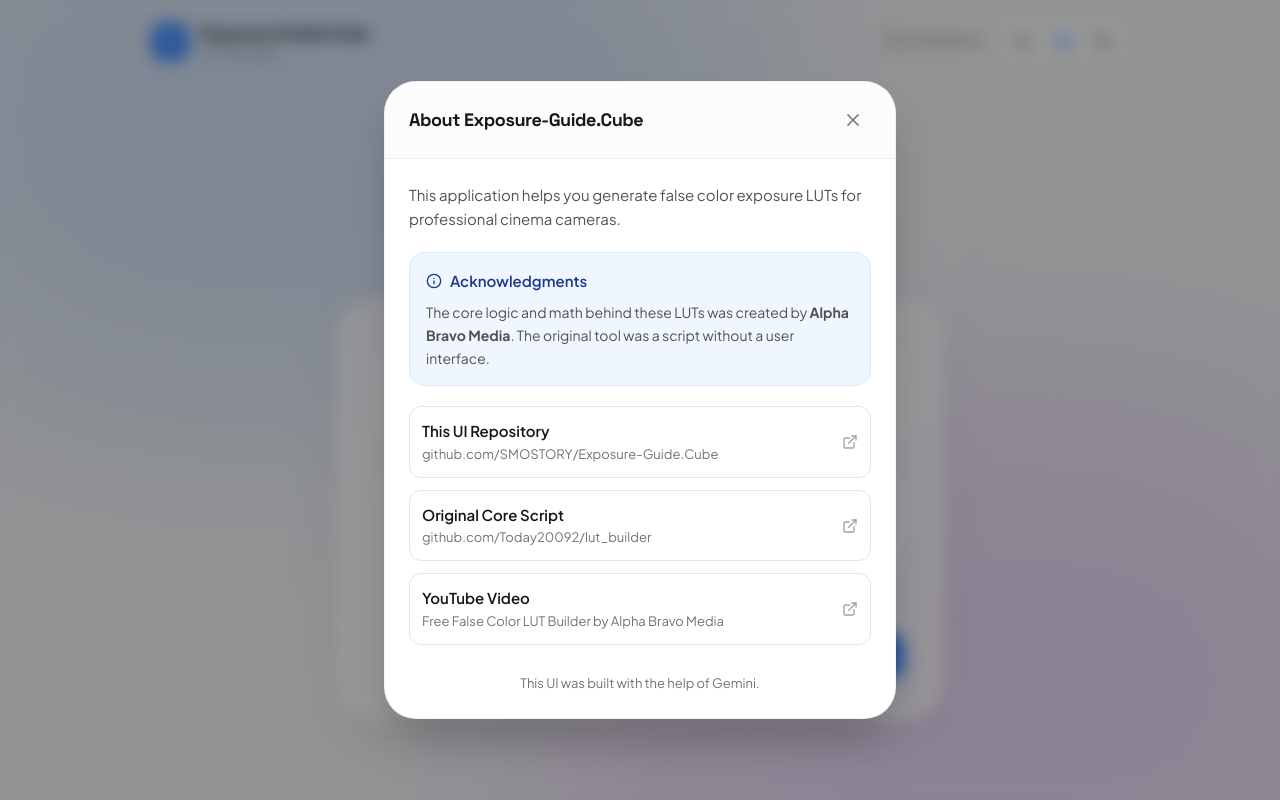
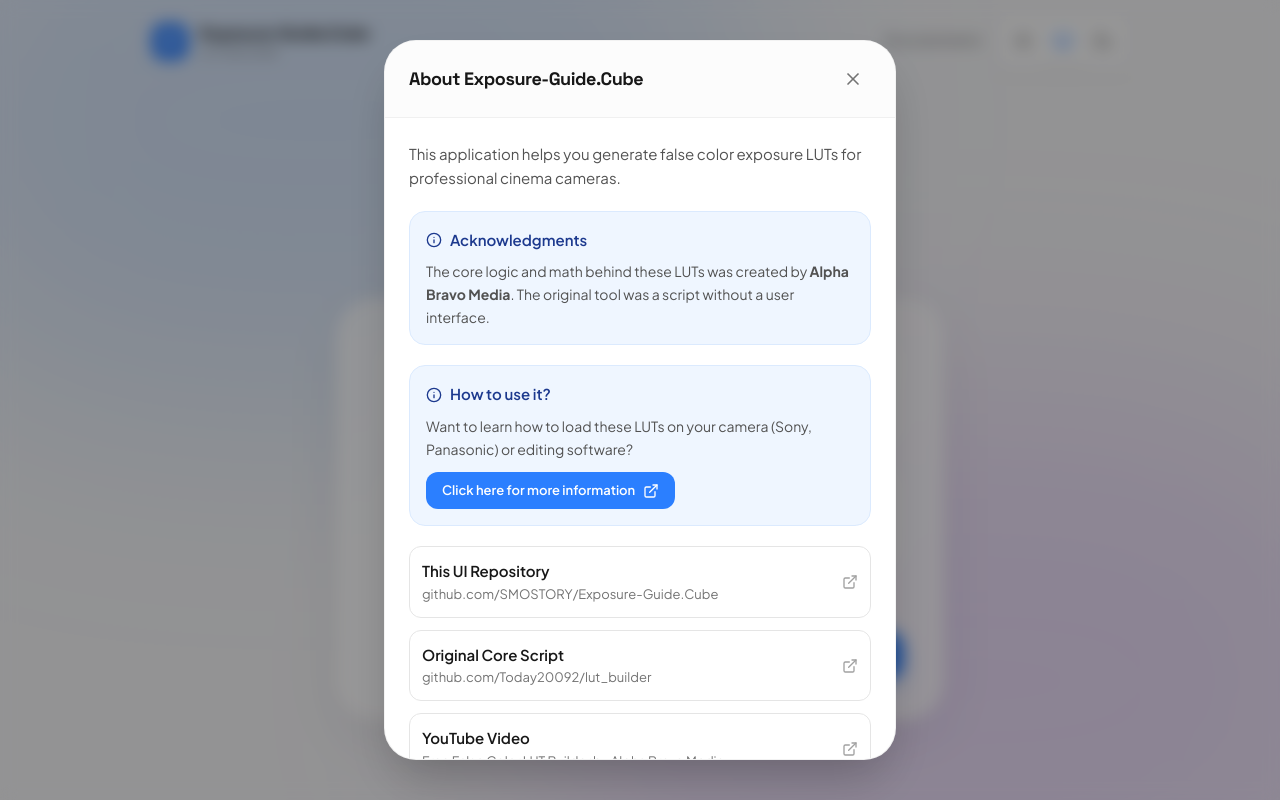
Before and after one commit to SMOSTORY/Exposure-Guide.Cube, a React (Vite) app: page / in a window 1280 px wide. Both pictures are taken after a click on the button "Documentation". Built offline with nearby package versions, Linux system fonts and the light colour scheme.

Commit message:
docs: add usage guide for LUT implementation
Added a "How to use" section to the UI and README to provide clear instructions for applying generated LUTs in post-production software and on-camera monitoring.

```diff
--- a/src/App.tsx
+++ b/src/App.tsx
@@ -603,12 +603,30 @@
                 </p>
               </div>
 
+              <div className="bg-blue-50 dark:bg-blue-500/10 p-4 rounded-2xl border border-blue-100 dark:border-blue-500/20">
+                <p className="font-semibold text-blue-900 dark:text-blue-300 mb-2 flex items-center gap-2">
+                  <Info className="w-4 h-4" /> How to use it?
+                </p>
+                <p className="text-[14px]">
+                  Want to learn how to load these LUTs on your camera (Sony, Panasonic) or editing software?
+                </p>
+                <a
+                  href="https://github.com/SMOSTORY/Exposure-Guide.Cube#how-to-use-the-lut-cube-file"
+                  target="_blank"
+                  rel="noopener noreferrer"
+                  className="inline-flex items-center gap-2 mt-3 px-4 py-2 bg-blue-500 hover:bg-blue-600 text-white rounded-xl text-[13px] font-semibold transition-colors cursor-pointer"
+                >
+                  Click here for more information
+                  <ExternalLink className="w-4 h-4" />
+                </a>
+              </div>
+
               <div className="flex flex-col gap-3">
                 <a
                   href="https://github.com/SMOSTORY/Exposure-Guide.Cube"
                   target="_blank"
                   rel="noopener noreferrer"
-                  className="flex items-center justify-between p-3 rounded-xl border border-neutral-200 dark:border-neutral-800 hover:border-neutral-300 dark:hover:border-neutral-700 hover:bg-neutral-50 dark:hover:bg-neutral-800/50 transition-colors group"
+                  className="flex items-center justify-between p-3 rounded-xl border border-neutral-200 dark:border-neutral-800 hover:border-neutral-300 dark:hover:border-neutral-700 hover:bg-neutral-50 dark:hover:bg-neutral-800/50 transition-colors group cursor-pointer"
                 >
                   <div className="flex flex-col">
                     <span className="font-semibold text-neutral-900 dark:text-neutral-100">This UI Repository</span>
@@ -621,7 +639,7 @@
                   href="https://github.com/Today20092/lut_builder"
                   target="_blank"
                   rel="noopener noreferrer"
-                  className="flex items-center justify-between p-3 rounded-xl border border-neutral-200 dark:border-neutral-800 hover:border-neutral-300 dark:hover:border-neutral-700 hover:bg-neutral-50 dark:hover:bg-neutral-800/50 transition-colors group"
+                  className="flex items-center justify-between p-3 rounded-xl border border-neutral-200 dark:border-neutral-800 hover:border-neutral-300 dark:hover:border-neutral-700 hover:bg-neutral-50 dark:hover:bg-neutral-800/50 transition-colors group cursor-pointer"
                 >
                   <div className="flex flex-col">
                     <span className="font-semibold text-neutral-900 dark:text-neutral-100">Original Core Script</span>
@@ -634,7 +652,7 @@
                   href="https://www.youtube.com/watch?v=fwnOEfC48HU"
                   target="_blank"
                   rel="noopener noreferrer"
-                  className="flex items-center justify-between p-3 rounded-xl border border-neutral-200 dark:border-neutral-800 hover:border-neutral-300 dark:hover:border-neutral-700 hover:bg-neutral-50 dark:hover:bg-neutral-800/50 transition-colors group"
+                  className="flex items-center justify-between p-3 rounded-xl border border-neutral-200 dark:border-neutral-800 hover:border-neutral-300 dark:hover:border-neutral-700 hover:bg-neutral-50 dark:hover:bg-neutral-800/50 transition-colors group cursor-pointer"
                 >
                   <div className="flex flex-col">
                     <span className="font-semibold text-neutral-900 dark:text-neutral-100">YouTube Video</span>
```
Also changed, not shown: 1 other file (tests, documents, lock files or other folders).
